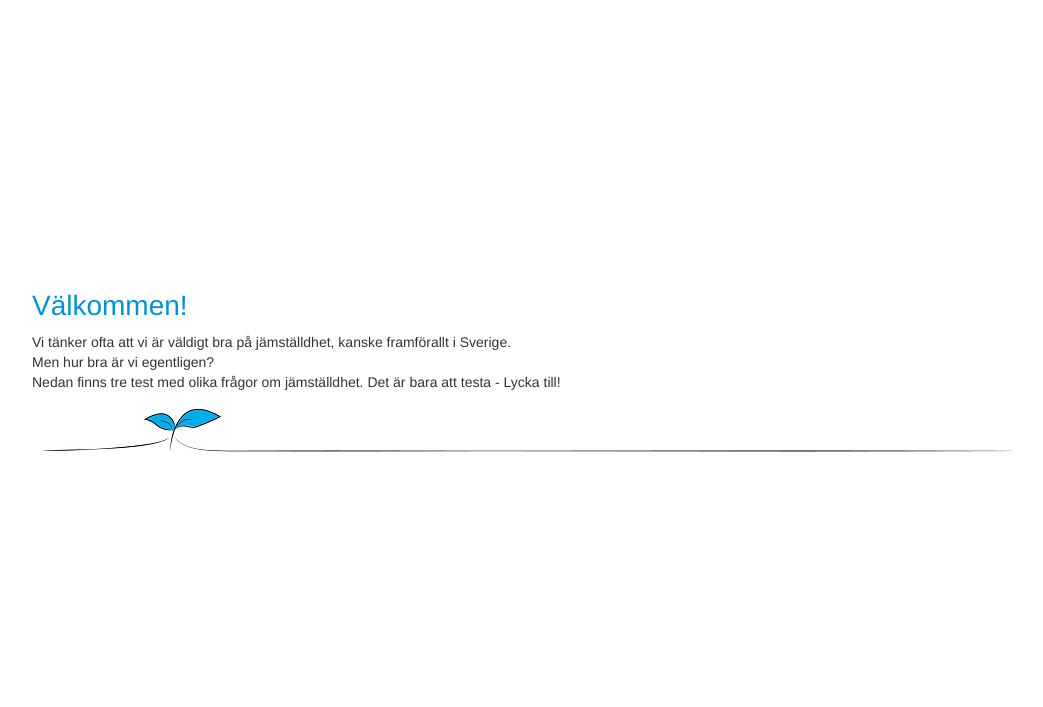
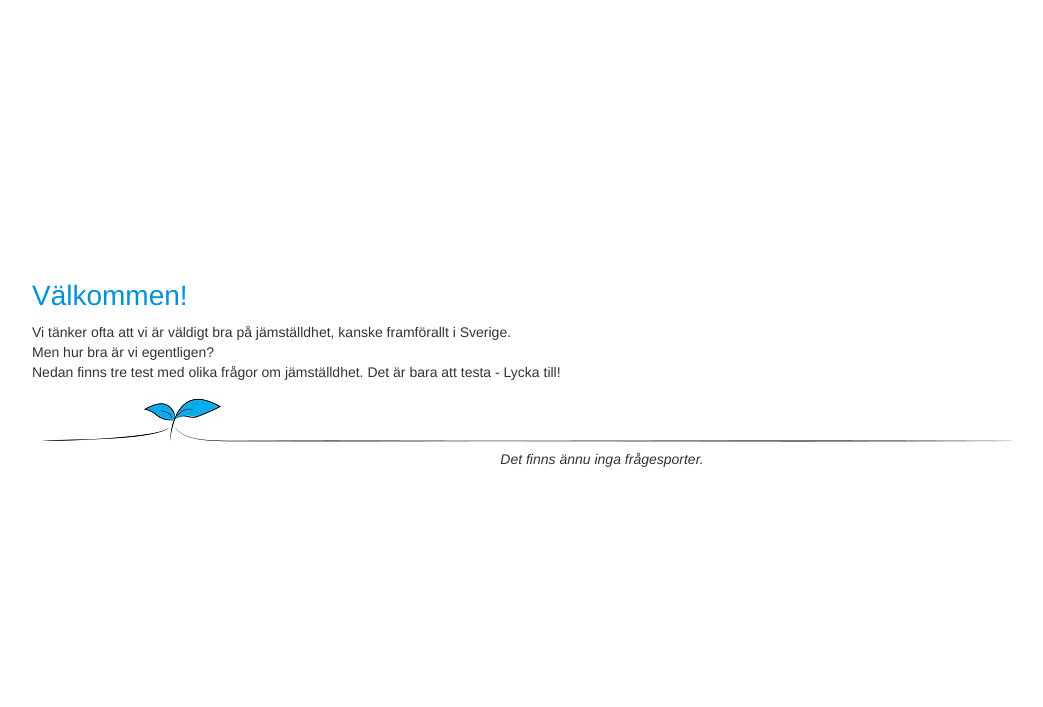
Before and after one commit to MaddePorserud/quizproject, a Django app: page / in a window 1280 px wide. Shown: the top 707 px of the page, without its empty margins (38-1081 px from the left). Run offline with Django 3.2, Linux system fonts and the light colour scheme; data that the repository does not hold is empty; some libraries are stand-ins or nearby versions.

Commit message:
Ändrat så att man får upp felmeddelande om quiz saknas

```diff
--- a/quiz/templates/quiz/start.html
+++ b/quiz/templates/quiz/start.html
@@ -26,6 +26,7 @@
 
 			{% for quiz in quizzes %}
 				<a href="{% url "quiz_page" quiz.quiz_number %}" class="list-group-item"> {{quiz.name}} </a>
+			{%empty %} <p><em>Det finns ännu inga frågesporter. </em></p>
 
 			{%endfor%}
 
--- a/quiz/views.py
+++ b/quiz/views.py
@@ -1,3 +1,4 @@
+from django.http import Http404
 from django.shortcuts import redirect
 from django.shortcuts import render
 
```
